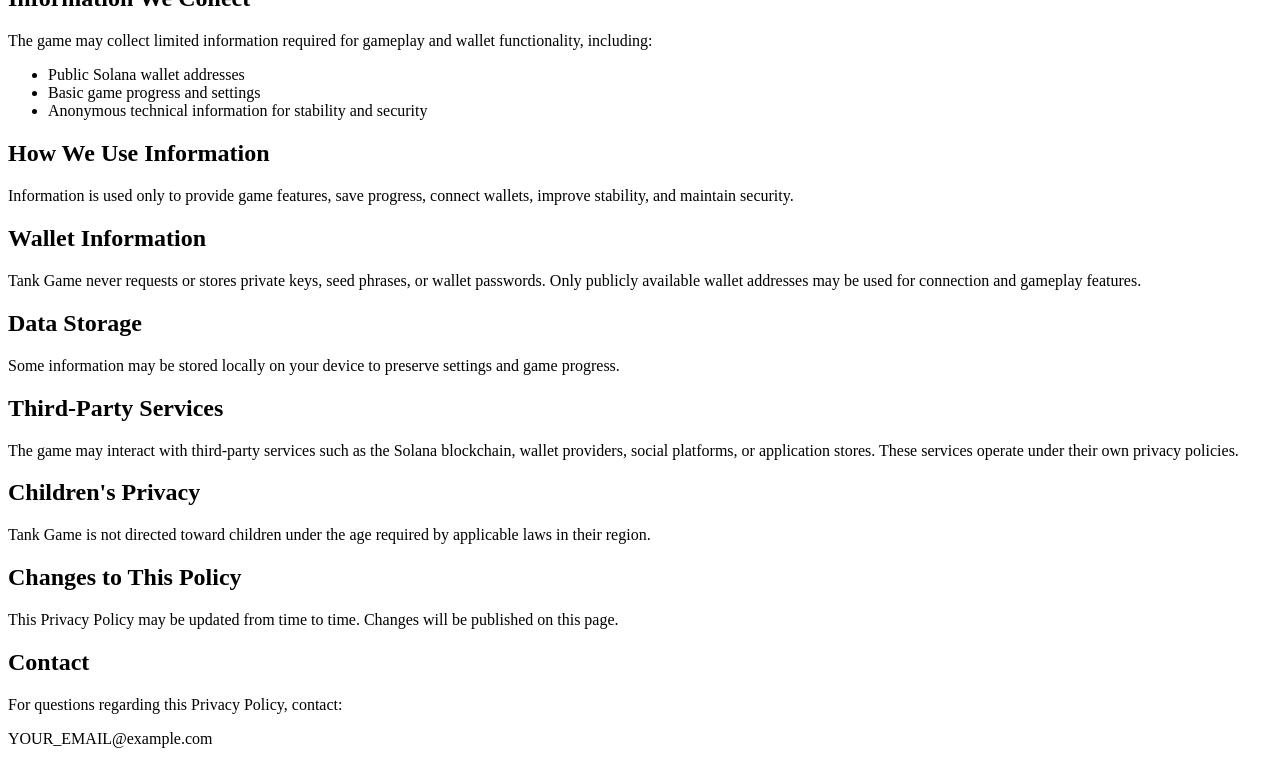
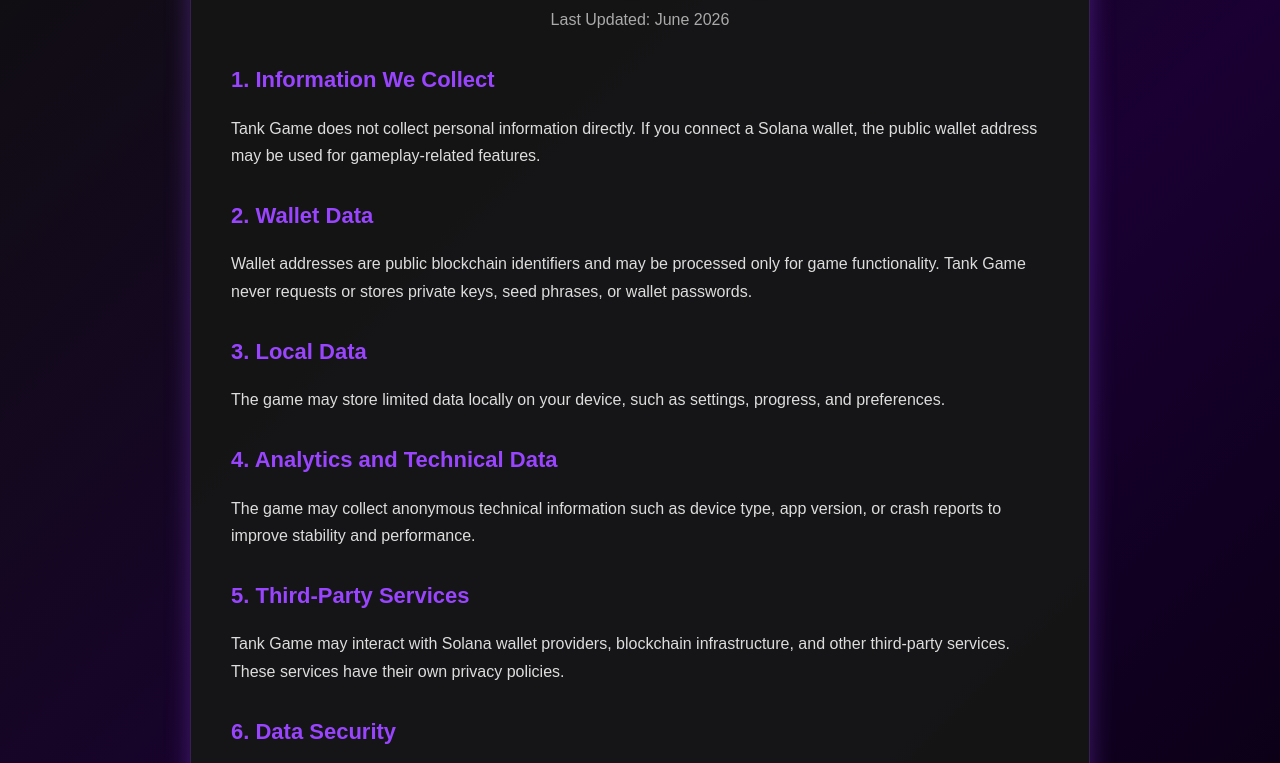
Before and after one commit to artsigprof-alt/wallet-connect, a plain HTML site: page privacy.html in a window 1280 px wide. Shown: the part 153-916 px from the top of the page. Drawn offline with Linux system fonts and the light colour scheme.

Commit message:
Update privacy.html

```diff
--- a/privacy.html
+++ b/privacy.html
@@ -1,79 +1,126 @@
+<!DOCTYPE html>
+<html lang="en">
+<head>
+  <meta charset="UTF-8" />
+  <meta name="viewport" content="width=device-width, initial-scale=1.0" />
+  <title>Privacy Policy - Tank Game</title>
+  <style>
+    * { box-sizing: border-box; }
+    body {
+      margin: 0;
+      padding: 40px 20px;
+      background: linear-gradient(135deg, #0f0f0f, #1a0033, #000000);
+      color: #fff;
+      font-family: Arial, Helvetica, sans-serif;
+      line-height: 1.7;
+    }
+    .container {
+      max-width: 900px;
+      margin: 0 auto;
+      background: rgba(22, 22, 22, 0.95);
+      border-radius: 20px;
+      padding: 40px;
+      box-shadow: 0 0 25px rgba(153, 69, 255, 0.35);
+      border: 1px solid rgba(153, 69, 255, 0.25);
+    }
+    h1 {
+      text-align: center;
+      color: #14F195;
+      margin: 0 0 10px;
+      font-size: 40px;
+      text-shadow: 0 0 18px rgba(20, 241, 149, 0.35);
+    }
+    .date {
+      text-align: center;
+      color: #aaa;
+      margin-bottom: 28px;
+    }
+    h2 {
+      color: #9945FF;
+      margin-top: 28px;
+      margin-bottom: 8px;
+      font-size: 22px;
+    }
+    p, li {
+      color: #ddd;
+      font-size: 16px;
+    }
+    ul {
+      padding-left: 22px;
+    }
+    a {
+      color: #14F195;
+      text-decoration: none;
+    }
+    a:hover {
+      text-decoration: underline;
+    }
+    .footer {
+      margin-top: 36px;
+      text-align: center;
+      color: #888;
+      font-size: 14px;
+    }
+  </style>
+</head>
+<body>
+  <div class="container">
     <h1>Privacy Policy</h1>
+    <div class="date">Last Updated: June 2026</div>
 
-<p>Last updated: June 2026</p>
-
+    <h2>1. Information We Collect</h2>
     <p>
-Tank Game respects your privacy. This Privacy Policy explains
-what information may be collected when using the game and
-related services.
+      Tank Game does not collect personal information directly. If you connect a Solana wallet,
+      the public wallet address may be used for gameplay-related features.
     </p>
 
-<h2>Information We Collect</h2>
-
+    <h2>2. Wallet Data</h2>
     <p>
-The game may collect limited information required for gameplay
-and wallet functionality, including:
+      Wallet addresses are public blockchain identifiers and may be processed only for game functionality.
+      Tank Game never requests or stores private keys, seed phrases, or wallet passwords.
     </p>
 
-<ul>
-    <li>Public Solana wallet addresses</li>
-    <li>Basic game progress and settings</li>
-    <li>Anonymous technical information for stability and security</li>
-</ul>
-
-<h2>How We Use Information</h2>
-
+    <h2>3. Local Data</h2>
     <p>
-Information is used only to provide game features,
-save progress, connect wallets, improve stability,
-and maintain security.
+      The game may store limited data locally on your device, such as settings, progress, and preferences.
     </p>
 
-<h2>Wallet Information</h2>
-
+    <h2>4. Analytics and Technical Data</h2>
     <p>
-Tank Game never requests or stores private keys,
-seed phrases, or wallet passwords.
-Only publicly available wallet addresses may be used
-for connection and gameplay features.
+      The game may collect anonymous technical information such as device type, app version, or crash reports
+      to improve stability and performance.
     </p>
 
-<h2>Data Storage</h2>
-
+    <h2>5. Third-Party Services</h2>
     <p>
-Some information may be stored locally on your device
-to preserve settings and game progress.
+      Tank Game may interact with Solana wallet providers, blockchain infrastructure, and other third-party
+      services. These services have their own privacy policies.
     </p>
 
-<h2>Third-Party Services</h2>
-
+    <h2>6. Data Security</h2>
     <p>
-The game may interact with third-party services such as
-the Solana blockchain, wallet providers, social platforms,
-or application stores. These services operate under their
-own privacy policies.
+      Reasonable measures are taken to protect information used by the game, but no system can guarantee
+      absolute security.
     </p>
 
-<h2>Children's Privacy</h2>
-
+    <h2>7. Children's Privacy</h2>
     <p>
-Tank Game is not directed toward children under the age
-required by applicable laws in their region.
+      Tank Game is not directed toward children under the age required by local laws.
     </p>
 
-<h2>Changes to This Policy</h2>
-
+    <h2>8. Changes to This Policy</h2>
     <p>
-This Privacy Policy may be updated from time to time.
-Changes will be published on this page.
+      This Privacy Policy may be updated from time to time. Continued use of the game indicates acceptance
+      of any updates.
     </p>
 
-<h2>Contact</h2>
+    <h2>9. Contact</h2>
+    <p>Email: your@email.com</p>
+    <p>Twitter/X: https://twitter.com/YOUR_ACCOUNT</p>
 
-<p>
-For questions regarding this Privacy Policy, contact:
-</p>
-
-<p>
+    <div class="footer">Tank Game © 2026</div>
+  </div>
+</body>
+</html>
 YOUR_EMAIL@example.com
 </p>
```
Lines whose indentation alone changed are shown as unchanged.
